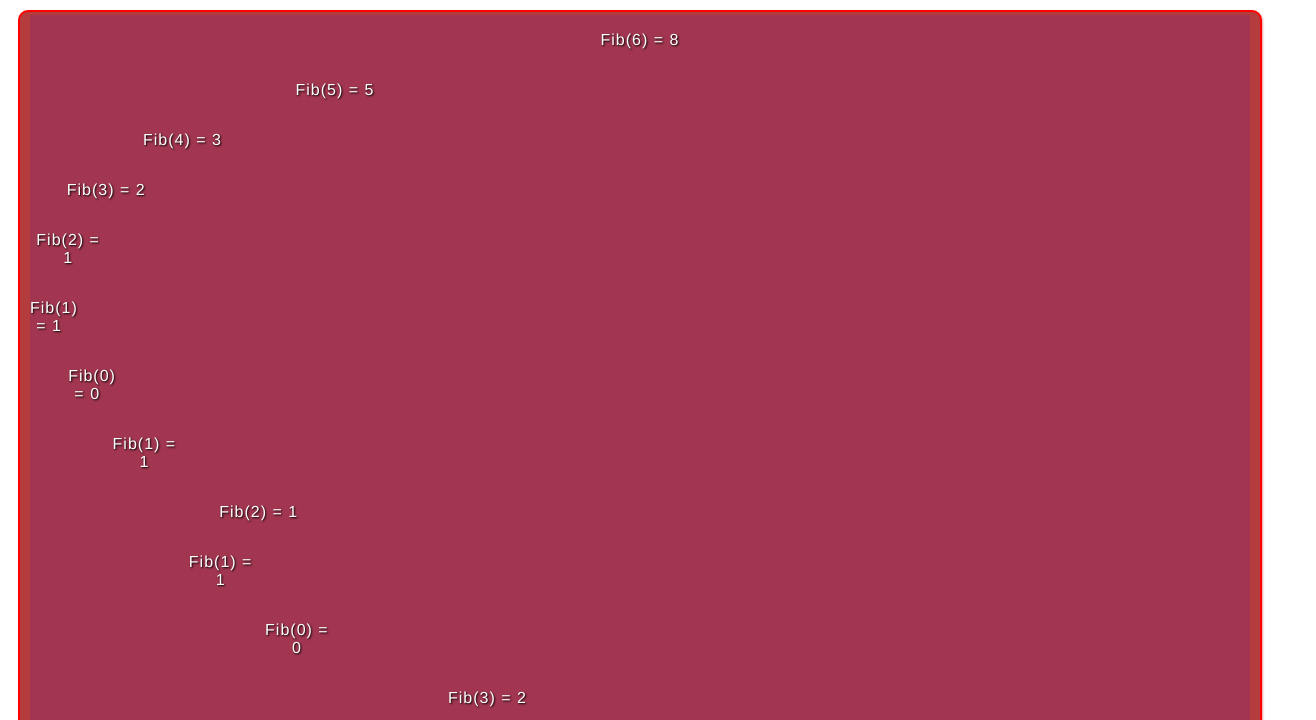
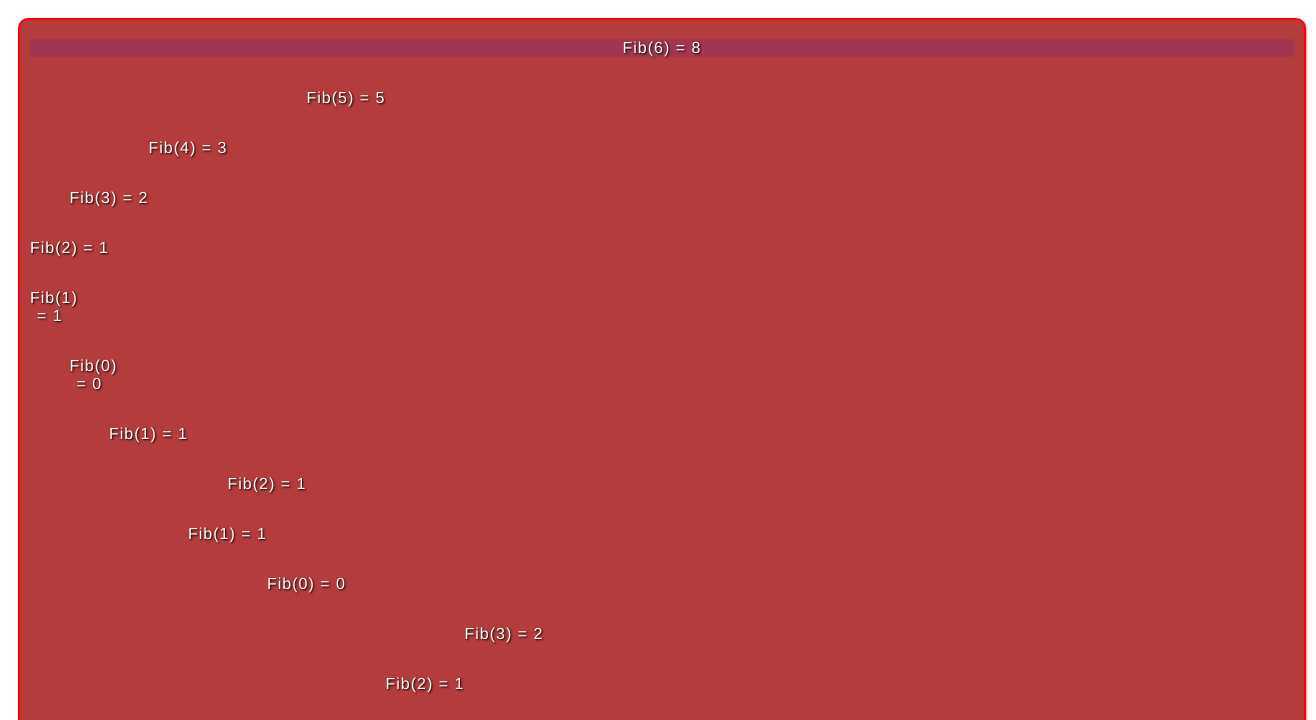
Before and after one commit to Halt07/cs2610javascriptInteraction, a plain HTML site: page index.html in a window 1280 px wide. Shown: the top 720 px of the page, 1316 px wide, since content can reach past the window. Drawn offline with Linux system fonts and the light colour scheme.

Commit message:
update css

```diff
--- a/index.html
+++ b/index.html
@@ -4,22 +4,24 @@
 <head>
     <meta charset="utf-8">
     <style type="text/css">
-	.fib {
+	#fib {
 		width: 100%;
                 display: inline-block;
-		background-color:rgba(0,0,255,0.1);
+	}
+	.fib {
+		background-color: rgba(0,0,255,0.1);
 	}
         .fib-left {
                         float: left;
                         display: inline-block;
                         width: 50%;
-			margin-right:2px;
+			margin-right: 2px;
         }
         .fib-right {
                         float: right;
                         display: inline-block;
                         width: 50%;
-			margin-left:2px;
+			margin-left: 2px;
         }
 	.pell {
 		width: 100%;
@@ -214,19 +216,23 @@ function tribHelper(n) {
 
 var fib = function (n, node) {
 	var tree = fibHelper(n)
-	node.appendChild(tree.html)
+	node.appendChild(tree.html);
+	node.setAttribute("id", "fib");
 }
 
 var pell = function (n, node) {
 	var tree = pellHelper(n)
-	node.appendChild(tree.html)
+	node.appendChild(tree.html);
 }
 
 var trib = function (n, node) {
 	var tree = tribHelper(n)
-	node.appendChild(tree.html)
+	node.appendChild(tree.html);
 }
 
+var style = document.createElement('style');
+style
+document.querySelector('body');
 fib(6, document.querySelector('.red'));
 pell(6, document.querySelector('.yellow'));
 trib(6, document.querySelector('.blue'));
```
